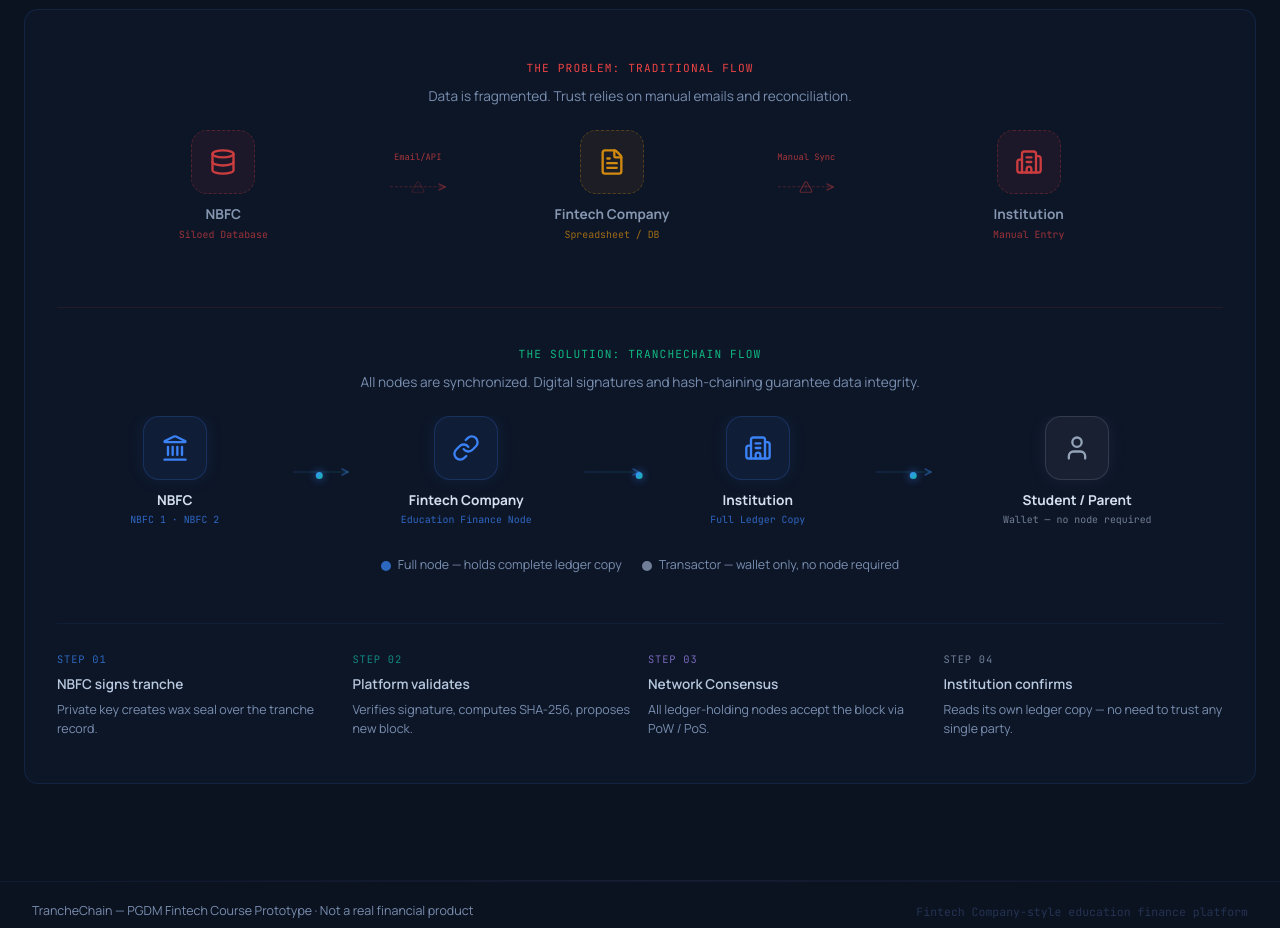
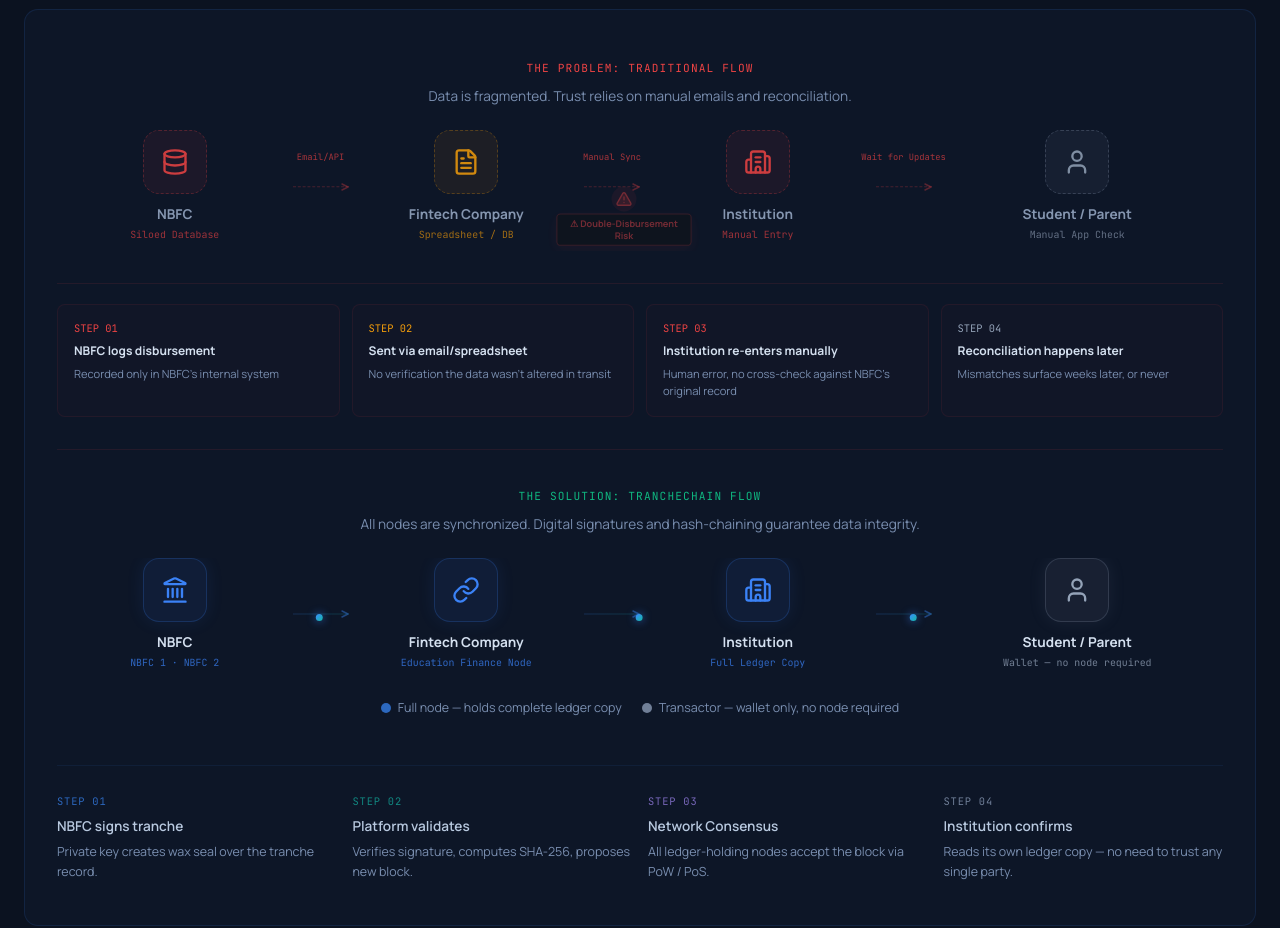
Before and after one commit to LiashRoy/tranchechain, a React (Vite) app: page /#/ in a window 1280 px wide. Shown: the part 1960-2888 px from the top of the page. Built offline with nearby package versions, Linux system fonts and the light colour scheme.

Commit message:
pre-light-mode refactor

```diff
--- /dev/null
+++ b/scratch/commit.cjs
@@ -0,0 +1,3 @@
+const { execSync } = require('child_process');
+execSync('git add .', { stdio: 'inherit' });
+execSync('git commit -m "pre-light-mode refactor"', { stdio: 'inherit' });
--- /dev/null
+++ b/scratch/find_jsx.cjs
@@ -0,0 +1,17 @@
+const fs = require('fs');
+const path = require('path');
+function walk(dir) {
+  let results = [];
+  const list = fs.readdirSync(dir);
+  list.forEach(file => {
+    file = path.join(dir, file);
+    const stat = fs.statSync(file);
+    if (stat && stat.isDirectory()) {
+      results = results.concat(walk(file));
+    } else if (file.endsWith('.jsx')) {
+      results.push(file);
+    }
+  });
+  return results;
+}
+console.log(walk('src'));
--- /dev/null
+++ b/scratch/force_deploy.cjs
@@ -0,0 +1,9 @@
+const fs = require('fs');
+const { execSync } = require('child_process');
+
+let c = fs.readFileSync('src/main.jsx', 'utf8');
+c = c.replace(/Cache bust version: \d+/, 'Cache bust version: ' + Date.now());
+fs.writeFileSync('src/main.jsx', c);
+
+console.log('Deploying...');
+execSync('npm run deploy', { stdio: 'inherit' });
--- /dev/null
+++ b/scratch/push.cjs
@@ -0,0 +1,5 @@
+const { execSync } = require('child_process');
+try {
+  execSync('git commit -m "push"', { stdio: 'inherit' });
+  execSync('git push origin master', { stdio: 'inherit' });
+} catch (e) {}
--- /dev/null
+++ b/scratch/push2.cjs
@@ -0,0 +1,6 @@
+const { execSync } = require('child_process');
+try {
+  execSync('git add docs', { stdio: 'inherit' });
+  execSync('git commit -m "docs folder"', { stdio: 'inherit' });
+  execSync('git push origin master', { stdio: 'inherit' });
+} catch (e) {}
--- /dev/null
+++ b/scratch/update_trad_flow3.cjs
@@ -0,0 +1,86 @@
+const fs = require('fs');
+
+let content = fs.readFileSync('src/pages/Home.jsx', 'utf8');
+
+// 1. Add student node to TRAD_NODES
+const oldTradNodes = `const TRAD_NODES = [
+  { id: 'nbfc', label: 'NBFC', sub: 'Siloed Database', icon: <Database size={28} color="#ef4444" />, color: '#ef4444' },
+  { id: 'platform', label: 'Fintech Company', sub: 'Spreadsheet / DB', icon: <FileText size={28} color="#f59e0b" />, color: '#f59e0b' },
+  { id: 'inst', label: 'Institution', sub: 'Manual Entry', icon: <Building2 size={28} color="#ef4444" />, color: '#ef4444' },
+]`;
+
+const newTradNodes = `const TRAD_NODES = [
+  { id: 'nbfc', label: 'NBFC', sub: 'Siloed Database', icon: <Database size={28} color="#ef4444" />, color: '#ef4444' },
+  { id: 'platform', label: 'Fintech Company', sub: 'Spreadsheet / DB', icon: <FileText size={28} color="#f59e0b" />, color: '#f59e0b' },
+  { id: 'inst', label: 'Institution', sub: 'Manual Entry', icon: <Building2 size={28} color="#ef4444" />, color: '#ef4444' },
+  { id: 'student', label: 'Student / Parent', sub: 'Manual App Check', icon: <User size={28} color="#94a3b8" />, color: '#94a3b8' },
+]`;
+
+content = content.replace(oldTradNodes, newTradNodes);
+
+// 2. Update Label and Error Pulse in the Arrow Connector
+const oldLabel = `{i === 0 ? 'Email/API' : 'Manual Sync'}`;
+const newLabel = `{i === 0 ? 'Email/API' : i === 1 ? 'Manual Sync' : 'Wait for Updates'}`;
+content = content.replace(oldLabel, newLabel);
+
+const oldPulse = `{inView && (
+                  <motion.div
+                    animate={{ opacity: [0.2, 0.8, 0.2] }}
+                    transition={{ duration: 1.5, repeat: Infinity, ease: 'easeInOut', delay: i * 0.4 }}
+                    style={{ position: 'absolute', top: '50%', left: '50%', transform: 'translate(-50%, -50%)', color: '#ef4444' }}
+                  >
+                    <AlertTriangle size={14} />
+                  </motion.div>
+                )}`;
+
+const newPulse = `{i === 1 && inView && (
+                  <motion.div
+                    animate={{ opacity: [0.2, 1, 0.2], scale: [1, 1.1, 1] }}
+                    transition={{ duration: 1.5, repeat: Infinity, ease: 'easeInOut', delay: i * 0.4 }}
+                    style={{ position: 'absolute', top: '50%', left: '50%', transform: 'translate(-50%, -50%)', color: '#ef4444', display: 'flex', flexDirection: 'column', alignItems: 'center', zIndex: 10 }}
+                  >
+                    <div style={{ background: 'rgba(239,68,68,0.15)', padding: '4px', borderRadius: '50%' }}>
+                      <AlertTriangle size={16} fill="rgba(239,68,68,0.3)" />
+                    </div>
+                    <div style={{ position: 'absolute', top: 26, width: '130px', textAlign: 'center', fontFamily: 'Manrope, sans-serif', fontSize: '0.55rem', color: '#ef4444', fontWeight: 700, lineHeight: 1.2, background: 'rgba(20,20,20,0.95)', padding: '4px 6px', borderRadius: '4px', border: '1px solid rgba(239,68,68,0.4)', boxShadow: '0 4px 12px rgba(239,68,68,0.15)' }}>
+                      ⚠ Double-Disbursement Risk
+                    </div>
+                  </motion.div>
+                )}`;
+
+content = content.replace(oldPulse, newPulse);
+
+// 3. Add Step Breakdown below <TraditionalFlowDiagram />
+const oldFlowCall = `<TraditionalFlowDiagram />
+            </div>`;
+
+const newFlowCall = `<TraditionalFlowDiagram />
+
+              {/* Traditional Flow Step descriptions */}
+              <div style={{
+                display: 'grid',
+                gridTemplateColumns: 'repeat(auto-fit, minmax(150px, 1fr))',
+                gap: '12px',
+                marginTop: '32px',
+                paddingTop: '20px',
+                borderTop: '1px solid rgba(239,68,68,0.1)',
+              }}>
+                {[
+                  { step: '01', color: '#ef4444', title: 'NBFC logs disbursement', desc: "Recorded only in NBFC's internal system" },
+                  { step: '02', color: '#f59e0b', title: 'Sent via email/spreadsheet', desc: "No verification the data wasn't altered in transit" },
+                  { step: '03', color: '#ef4444', title: 'Institution re-enters manually', desc: "Human error, no cross-check against NBFC's original record" },
+                  { step: '04', color: '#94a3b8', title: 'Reconciliation happens later', desc: "Mismatches surface weeks later, or never" },
+                ].map(s => (
+                  <div key={s.step} style={{ background: \`rgba(239,68,68,0.02)\`, border: \`1px solid rgba(239,68,68,0.08)\`, padding: '16px', borderRadius: '8px' }}>
+                    <div style={{ fontFamily: 'JetBrains Mono', fontSize: '0.65rem', color: s.color, marginBottom: '6px' }}>STEP {s.step}</div>
+                    <div style={{ fontFamily: 'Manrope', fontSize: '0.75rem', fontWeight: 700, color: '#d4e0ef', marginBottom: '6px' }}>{s.title}</div>
+                    <div style={{ fontFamily: 'Manrope', fontSize: '0.7rem', color: '#7a8fb0', lineHeight: 1.5 }}>{s.desc}</div>
+                  </div>
+                ))}
+              </div>
+            </div>`;
+
+content = content.replace(oldFlowCall, newFlowCall);
+
+fs.writeFileSync('src/pages/Home.jsx', content);
+console.log('Update complete.');
--- a/src/main.jsx
+++ b/src/main.jsx
@@ -9,7 +9,7 @@ createRoot(document.getElementById('root')).render(
   </StrictMode>,
 )
 
-console.log("Cache bust version: 1786032027832");
+console.log("Cache bust version: 1786043839493");
 
 console.log("Cache bust version: 1786032034661");
 
--- a/src/pages/Home.jsx
+++ b/src/pages/Home.jsx
@@ -127,6 +127,7 @@ const TRAD_NODES = [
   { id: 'nbfc', label: 'NBFC', sub: 'Siloed Database', icon: <Database size={28} color="#ef4444" />, color: '#ef4444' },
   { id: 'platform', label: 'Fintech Company', sub: 'Spreadsheet / DB', icon: <FileText size={28} color="#f59e0b" />, color: '#f59e0b' },
   { id: 'inst', label: 'Institution', sub: 'Manual Entry', icon: <Building2 size={28} color="#ef4444" />, color: '#ef4444' },
+  { id: 'student', label: 'Student / Parent', sub: 'Manual App Check', icon: <User size={28} color="#94a3b8" />, color: '#94a3b8' },
 ]
 
 function TraditionalFlowDiagram() {
@@ -166,17 +167,22 @@ function TraditionalFlowDiagram() {
 
                 {/* Label */}
                 <div style={{ position: 'absolute', top: -20, fontFamily: 'JetBrains Mono, monospace', fontSize: '0.55rem', color: '#ef4444', opacity: 0.8, whiteSpace: 'nowrap' }}>
-                  {i === 0 ? 'Email/API' : 'Manual Sync'}
+                  {i === 0 ? 'Email/API' : i === 1 ? 'Manual Sync' : 'Wait for Updates'}
                 </div>
 
                 {/* Error Pulse */}
-                {inView && (
+                {i === 1 && inView && (
                   <motion.div
-                    animate={{ opacity: [0.2, 0.8, 0.2] }}
+                    animate={{ opacity: [0.2, 1, 0.2], scale: [1, 1.1, 1] }}
                     transition={{ duration: 1.5, repeat: Infinity, ease: 'easeInOut', delay: i * 0.4 }}
-                    style={{ position: 'absolute', top: '50%', left: '50%', transform: 'translate(-50%, -50%)', color: '#ef4444' }}
+                    style={{ position: 'absolute', top: '50%', left: '50%', transform: 'translate(-50%, -50%)', color: '#ef4444', display: 'flex', flexDirection: 'column', alignItems: 'center', zIndex: 10 }}
                   >
-                    <AlertTriangle size={14} />
+                    <div style={{ background: 'rgba(239,68,68,0.15)', padding: '4px', borderRadius: '50%' }}>
+                      <AlertTriangle size={16} fill="rgba(239,68,68,0.3)" />
+                    </div>
+                    <div style={{ position: 'absolute', top: 26, width: '130px', textAlign: 'center', fontFamily: 'Manrope, sans-serif', fontSize: '0.55rem', color: '#ef4444', fontWeight: 700, lineHeight: 1.2, background: 'rgba(20,20,20,0.95)', padding: '4px 6px', borderRadius: '4px', border: '1px solid rgba(239,68,68,0.4)', boxShadow: '0 4px 12px rgba(239,68,68,0.15)' }}>
+                      ⚠ Double-Disbursement Risk
+                    </div>
                   </motion.div>
                 )}
                 <svg style={{ position: 'absolute', right: 0, top: '50%', transform: 'translateY(-50%)' }} width="8" height="8" viewBox="0 0 8 8" fill="none">
@@ -831,6 +837,29 @@ export default function Home() {
                 </p>
               </div>
               <TraditionalFlowDiagram />
+
+              {/* Traditional Flow Step descriptions */}
+              <div style={{
+                display: 'grid',
+                gridTemplateColumns: 'repeat(auto-fit, minmax(150px, 1fr))',
+                gap: '12px',
+                marginTop: '32px',
+                paddingTop: '20px',
+                borderTop: '1px solid rgba(239,68,68,0.1)',
+              }}>
+                {[
+                  { step: '01', color: '#ef4444', title: 'NBFC logs disbursement', desc: "Recorded only in NBFC's internal system" },
+                  { step: '02', color: '#f59e0b', title: 'Sent via email/spreadsheet', desc: "No verification the data wasn't altered in transit" },
+                  { step: '03', color: '#ef4444', title: 'Institution re-enters manually', desc: "Human error, no cross-check against NBFC's original record" },
+                  { step: '04', color: '#94a3b8', title: 'Reconciliation happens later', desc: "Mismatches surface weeks later, or never" },
+                ].map(s => (
+                  <div key={s.step} style={{ background: `rgba(239,68,68,0.02)`, border: `1px solid rgba(239,68,68,0.08)`, padding: '16px', borderRadius: '8px' }}>
+                    <div style={{ fontFamily: 'JetBrains Mono', fontSize: '0.65rem', color: s.color, marginBottom: '6px' }}>STEP {s.step}</div>
+                    <div style={{ fontFamily: 'Manrope', fontSize: '0.75rem', fontWeight: 700, color: '#d4e0ef', marginBottom: '6px' }}>{s.title}</div>
+                    <div style={{ fontFamily: 'Manrope', fontSize: '0.7rem', color: '#7a8fb0', lineHeight: 1.5 }}>{s.desc}</div>
+                  </div>
+                ))}
+              </div>
             </div>
 
             {/* The TrancheChain Consensus Flow */}
```
